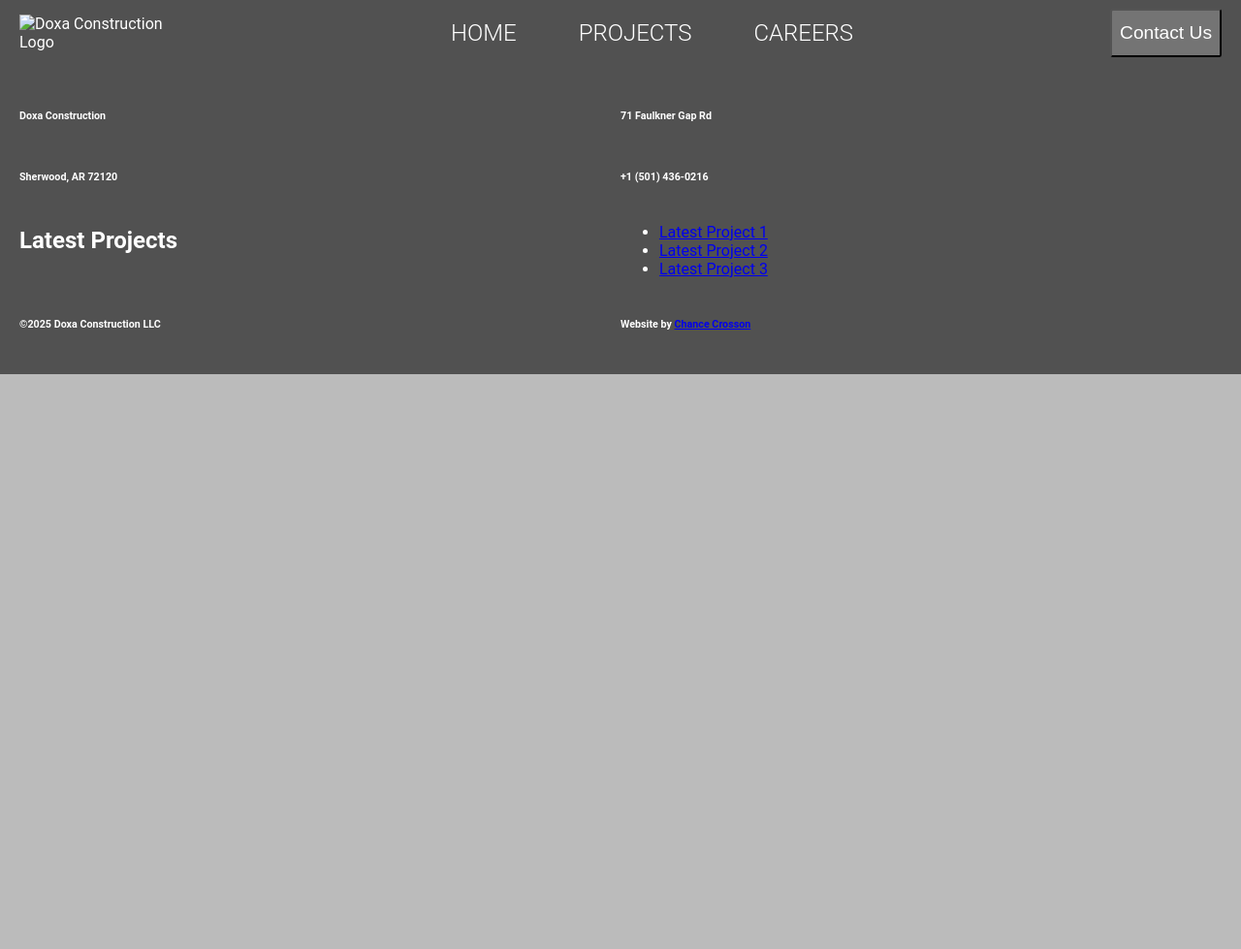
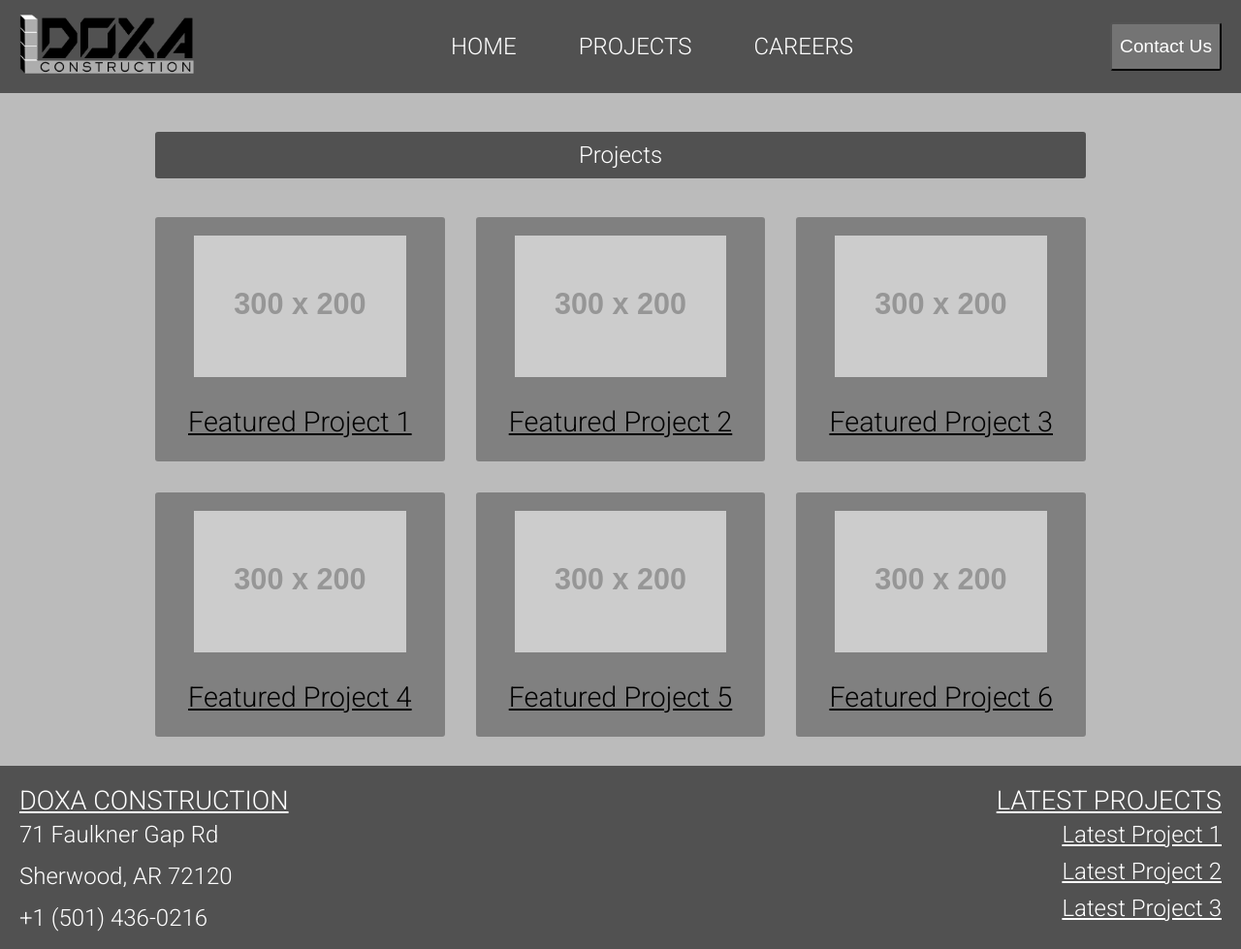
Before and after one commit to FinchHub/ifsc-11003-01, a plain HTML site: page final-project-v1/projects.html in a window 1280 px wide. Shown: the top 979 px of the page at 97% size. Before the commit the page ends 800 px from the top, so only its background shows below. Drawn offline with Linux system fonts and the light colour scheme; placeholder pictures from the web are drawn by us.

Commit message:
Added tagline. Fixed page headers/footers for theming

```diff
--- a/final-project-v1/assets/css/style.css
+++ b/final-project-v1/assets/css/style.css
@@ -41,15 +41,20 @@ html {
   padding: 5px;
 }
 
+/* --------- Responsive Images ---------- */
 
+img {
+  max-width: 100%;
+}
 
 /*  ------------- Global Styles ---------------  */
 
 body {
   font-family: "roboto";
   margin: 0;
-  color:white;
+  color:#000;
   background-color: #BBBBBB;
+  font-size: 1.2rem;
 }
 
 
@@ -107,11 +112,62 @@ section#hero {
   background-color: black;
 }
 
+section#tagline h2{
+  text-align: center;
+  font-size: 2.5rem;
+  font-weight: 300;
+  text-transform:uppercase;
+  margin-bottom: 0;
+}
+
+section#tagline h3 {
+  text-align: center;
+  font-size: 1.0rem;
+  font-weight: 300;
+  margin-top: 5px;
+}
+
 /* rest of body */
+header.container {
+  text-align: center;
+  color: #FFF;
+  background: #515151;
+  border-radius: 3px;
+}
 
+header.container h2 {
+  font-size: 1.5rem;
+  font-weight: 300;
+  padding: 10px 0px;
+}
+
+section#articles {
+  display: grid;
+  grid-template-columns: repeat(3, 1fr);
+  gap: 2rem;
+  margin: 0 auto;
+  text-align: center;
+}
+
+section#articles a {
+  color: #000;
+  font-size: 1.8rem;
+  font-weight: 300;
+  text-decoration: underline;
+}
+
+section#articles article {
+  background-color: grey;
+  border-radius: 3px;
+}
+
+
+/* ------- Footer -------- */
 footer {
   background-color: #515151;
   padding: 20px 20px;
+  color: #FFF;
+  margin-top: 30px;
 }
 
 footer section {
--- a/final-project-v1/careers.html
+++ b/final-project-v1/careers.html
@@ -2,15 +2,18 @@
 <html lang="en">
 
 <head>
-  <title>Careers - Doxa Construction</title>
+  <title>Doxa Construction</title>
   <meta charset="UTF-8">
   <meta name="author" content="Chance Crosson">
   <link href="assets/css/style.css" rel="stylesheet">
+  <link rel="preconnect" href="https://fonts.googleapis.com">
+  <link rel="preconnect" href="https://fonts.gstatic.com" crossorigin>
+  <link href="https://fonts.googleapis.com/css2?family=Montserrat:ital,wght@0,100..900;1,100..900&family=Roboto:ital,wght@0,100..900;1,100..900&display=swap" rel="stylesheet">
 </head>
 
 <body>
   <nav>
-    <figure><img src="assets/img/" class="" alt="Doxa Construction Logo"></figure>
+    <figure><img src="assets/img/doxagspngcropped.png" class="" alt="Doxa Construction Logo"></figure>
     <ul>
       <li><a href="index.html">Home</a></li>
       <li><a href="projects.html">Projects</a></li>
@@ -19,22 +22,19 @@
     <button><a href="contact.html">Contact Us</a></button>
   </nav>
 
-
-
-
- <!-- CONTENT GOES HERE -->
-
-
+  <!-- Content -->
+    <h2>CAREERS</h2>
 
 
   <footer>
-    <section>
+    <section class="containr">
+      <section class="footer-left">
         <h6>Doxa Construction</h6>
         <h6>71 Faulkner Gap Rd</h6>
         <h6>Sherwood, AR 72120</h6>
         <h6>+1 (501) 436-0216</h6>
       </section>
-    <section>
+      <section class="footer-right">
         <h2>Latest Projects</h2>
         <ul>
         <li><a href="#">Latest Project 1</a></li>
@@ -42,9 +42,10 @@
         <li><a href="#">Latest Project 3</a></li>
         </ul>
       </section>
-    <section>
+      <section class="footer-bottom">
         <h6>&copy;2025 Doxa Construction LLC</h6>
         <h6>Website by <a href="#">Chance Crosson</a></h6>
+      </section>
     </section>
   </footer>
 </body>
--- a/final-project-v1/projects.html
+++ b/final-project-v1/projects.html
@@ -2,15 +2,18 @@
 <html lang="en">
 
 <head>
-  <title>Projects - Doxa Construction</title>
+  <title>Doxa Construction</title>
   <meta charset="UTF-8">
   <meta name="author" content="Chance Crosson">
   <link href="assets/css/style.css" rel="stylesheet">
+  <link rel="preconnect" href="https://fonts.googleapis.com">
+  <link rel="preconnect" href="https://fonts.gstatic.com" crossorigin>
+  <link href="https://fonts.googleapis.com/css2?family=Montserrat:ital,wght@0,100..900;1,100..900&family=Roboto:ital,wght@0,100..900;1,100..900&display=swap" rel="stylesheet">
 </head>
 
 <body>
   <nav>
-    <figure><img src="assets/img/" class="" alt="Doxa Construction Logo"></figure>
+    <figure><img src="assets/img/doxagspngcropped.png" class="" alt="Doxa Construction Logo"></figure>
     <ul>
       <li><a href="index.html">Home</a></li>
       <li><a href="projects.html">Projects</a></li>
@@ -19,22 +22,87 @@
     <button><a href="contact.html">Contact Us</a></button>
   </nav>
 
+  <!-- Content -->
+  <header class="container" id="row-1">
+    <h2>Projects</h2>
+  </header>
+  <section class="container" id="articles">
+    <article class="post">
+      <header>
+        <figure>
+          <img src="https://placehold.co/300x200" alt="Placeholder">
+        </figure>
+        <h2>
+          <a href="#">Featured Project 1</a>
+        </h2>
+      </header>
+    </article>
 
+    <article class="post">
+       <header>
+        <figure>
+          <img src="https://placehold.co/300x200" alt="Placeholder">
+        </figure>
+        <h2>
+          <a href="#">Featured Project 2</a>
+        </h2>
+      </header>
+    </article>
 
+    <article class="post">
+      <header>
+        <figure>
+          <img src="https://placehold.co/300x200" alt="Placeholder">
+        </figure>
+        <h2>
+          <a href="#">Featured Project 3</a>
+        </h2>
+      </header>
+    </article>
 
- <!-- CONTENT GOES HERE -->
+    <article class="post">
+      <header>
+        <figure>
+          <img src="https://placehold.co/300x200" alt="Placeholder">
+        </figure>
+        <h2>
+          <a href="#">Featured Project 4</a>
+        </h2>
+      </header>
+    </article>
 
+    <article class="post">
+      <header>
+        <figure>
+          <img src="https://placehold.co/300x200" alt="Placeholder">
+        </figure>
+        <h2>
+          <a href="#">Featured Project 5</a>
+        </h2>
+      </header>
+    </article>
 
-
+    <article class="post">
+      <header>
+        <figure>
+          <img src="https://placehold.co/300x200" alt="Placeholder">
+        </figure>
+        <h2>
+          <a href="#">Featured Project 6</a>
+        </h2>
+      </header>
+    </article>
+  </section>
 
   <footer>
-    <section>
+    <section class="containr">
+      <section class="footer-left">
         <h6>Doxa Construction</h6>
         <h6>71 Faulkner Gap Rd</h6>
         <h6>Sherwood, AR 72120</h6>
         <h6>+1 (501) 436-0216</h6>
       </section>
-    <section>
+      <section class="footer-right">
         <h2>Latest Projects</h2>
         <ul>
         <li><a href="#">Latest Project 1</a></li>
@@ -42,9 +110,10 @@
         <li><a href="#">Latest Project 3</a></li>
         </ul>
       </section>
-    <section>
+      <section class="footer-bottom">
         <h6>&copy;2025 Doxa Construction LLC</h6>
         <h6>Website by <a href="#">Chance Crosson</a></h6>
+      </section>
     </section>
   </footer>
 </body>
```
Also changed, not shown: final-project-v1/contact.html (+12 -11 lines), final-project-v1/index.html (+16 -8 lines). Lines whose indentation alone changed are shown as unchanged.
